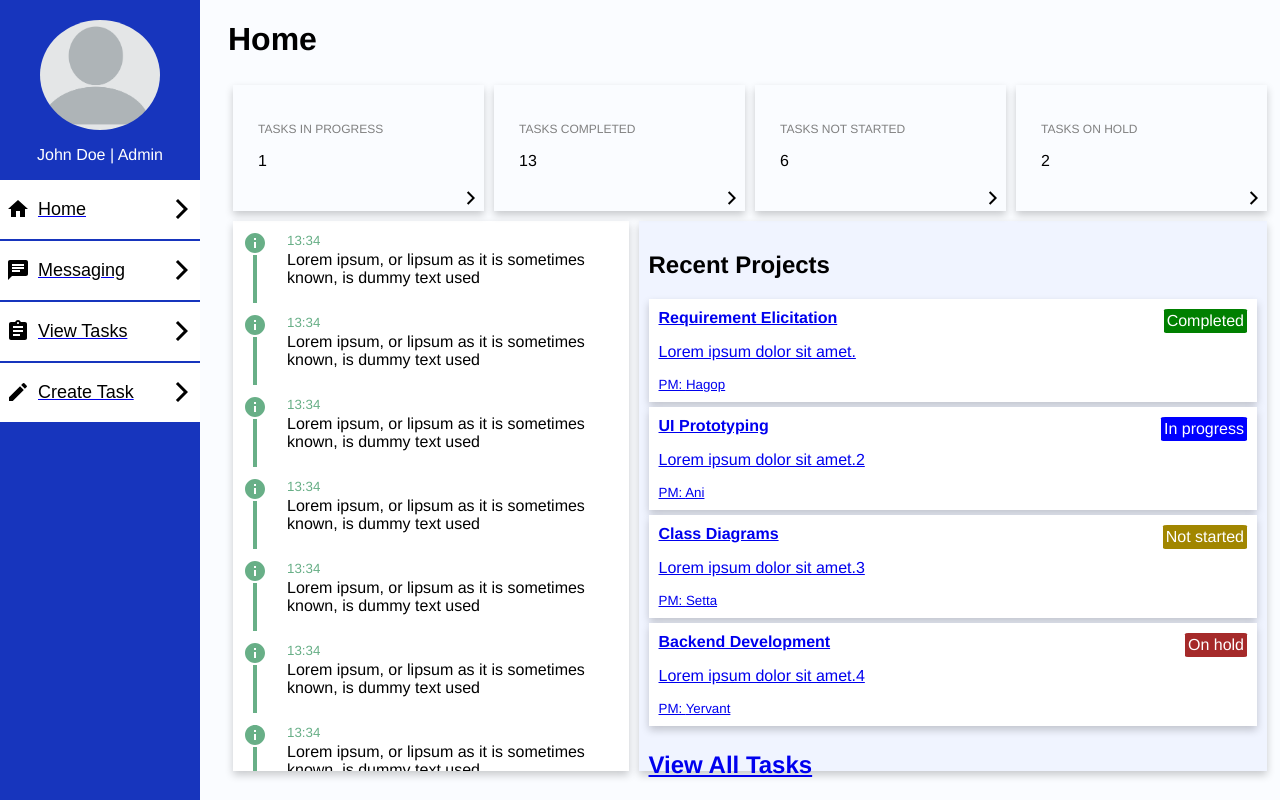
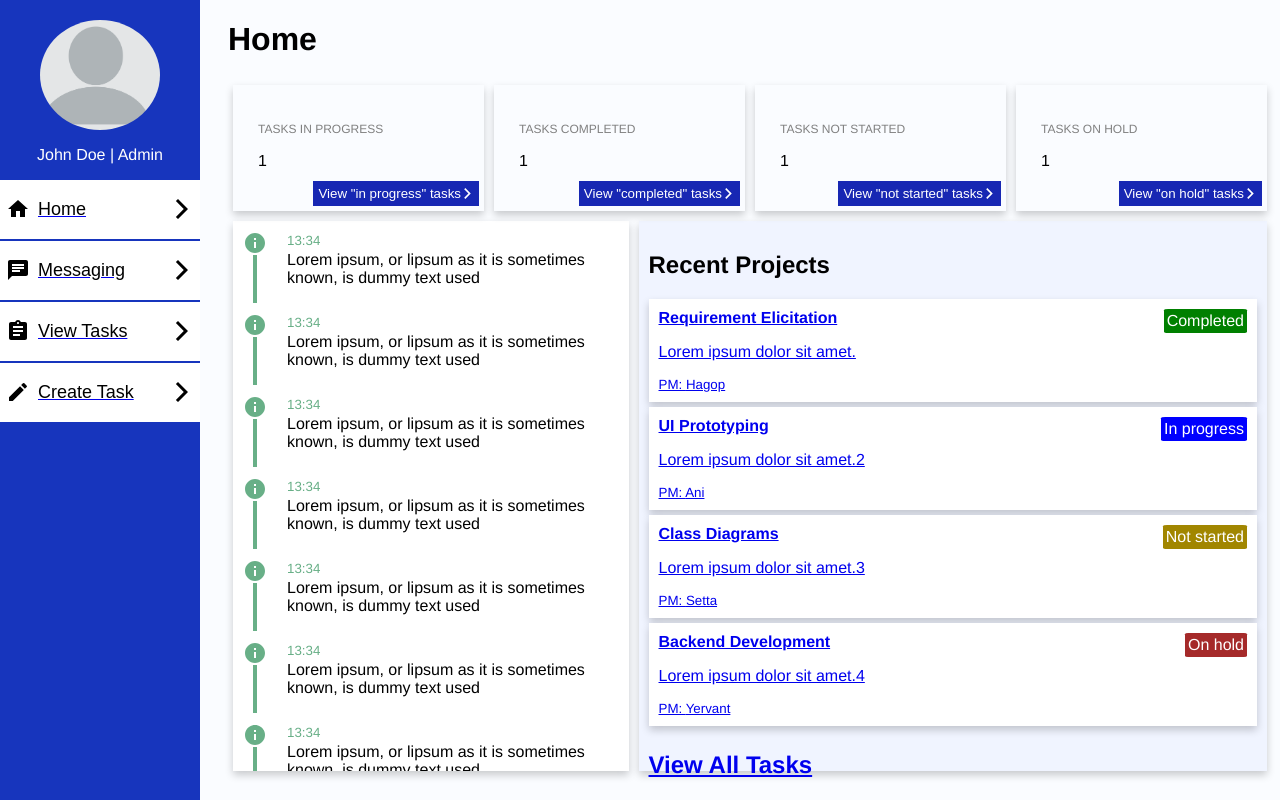
Before and after one commit to SevagSA/Project-Management-Software, a React (Create React App) app in the folder frontend/: page / in a window 1280 px wide. Built offline with nearby package versions, Linux system fonts and the light colour scheme.

Commit message:
Added: Click to view all tasks of status from home

```diff
--- a/frontend/src/Components/Home/Home.js
+++ b/frontend/src/Components/Home/Home.js
@@ -1,18 +1,24 @@
 import styles from "./Styles";
-import {tasks} from "../../DummyData";
+import { tasks } from "../../DummyData";
+import { Link } from "react-router-dom";
 import SmallSquare from "../Widgets/SmallSquare/SmallSquare";
 import TaskList from "../Widgets/Task/TaskList/TaskList";
 import ActivityWidget from "../Widgets/Activity/ActivityWidget/ActivityWidget";
 
 export default function Home() {
+    const inProgressCount = tasks.filter(e => e.status === "In progress").length;
+    const completedCount = tasks.filter(e => e.status === "Completed").length;
+    const notStartedCount = tasks.filter(e => e.status === "Not started").length;
+    const onHoldCount = tasks.filter(e => e.status === "On hold").length;
+
     return (
         <div>
             <h1>Home</h1>
             <styles.WidgetWrapper>
-                <SmallSquare numOfTasks={1} status="in progress" />
-                <SmallSquare numOfTasks={13} status="completed" />
-                <SmallSquare numOfTasks={6} status="Not started" />
-                <SmallSquare numOfTasks={2} status="on hold" />
+                <SmallSquare numOfTasks={inProgressCount} status="in progress" />
+                <SmallSquare numOfTasks={completedCount} status="completed" />
+                <SmallSquare numOfTasks={notStartedCount} status="not started" />
+                <SmallSquare numOfTasks={onHoldCount} status="on hold" />
             </styles.WidgetWrapper>
             <styles.WidgetWrapper>
                 <ActivityWidget />
--- a/frontend/src/Components/Task/TaskSearchResultCard/TaskSearchResultCard.js
+++ b/frontend/src/Components/Task/TaskSearchResultCard/TaskSearchResultCard.js
@@ -18,8 +18,7 @@ export default function TaskSearchResultCard({task}) {
             </styles.Ul>
             <Link exact to={`tasks/${task.id}`}>
                 <styles.TaskDetailBtn>
-                    View Task
-                    <ArrowForwardIosIcon style={styles.ArrowIcon} />
+                    View Task <ArrowForwardIosIcon style={styles.ArrowIcon} />
                 </styles.TaskDetailBtn>
             </Link>
         </styles.Wrapper>
--- a/frontend/src/Components/Task/ViewTasks/ViewTasks.js
+++ b/frontend/src/Components/Task/ViewTasks/ViewTasks.js
@@ -1,10 +1,12 @@
-import {useState} from "react";
+import {useState, useEffect} from "react";
 import styles from "./Styles";
 import {tasks, status} from "../../../DummyData";
+import {useLocation} from "react-router-dom";
 import TaskSearchResultCard from "../TaskSearchResultCard/TaskSearchResultCard";
 
 export default function ViewTasks() {
     const [searchResults, setSearchResults] = useState(tasks);
+    const [statusURLParam, setStatusURLParam] = useState(new URLSearchParams(useLocation().search).get("status"));
 
     const searchTaskByTitle = (e) => {
         const query = e.target.value.toLowerCase();
@@ -12,18 +14,31 @@ export default function ViewTasks() {
         setSearchResults(result);
     };
 
-
     const searchTaskByPM = (e) => {
         const query = e.target.value.toLowerCase();
         const result = tasks.filter(e => e.PM.toLowerCase().includes(query));
         setSearchResults(result);
     };
 
-    const searchTaskByStatus = (e) => {
-        const query = e.target.value;
-        const result = tasks.filter(e => e.status === (query));
+    const searchTaskByStatus = (e = null, statusURLParam = null) => {
+        if (e === null && statusURLParam === null) {
+            return;
+        }
+        let query;
+        if (e === null) {
+            query=statusURLParam.toLowerCase();
+        } else if (statusURLParam === null) {
+            query = e.target.value.toLowerCase();
+        }
+        const result = tasks.filter(e => e.status.toLowerCase() === (query));
         setSearchResults(result);
     };
+
+    useEffect(() => {
+        if (statusURLParam !== null) {
+            searchTaskByStatus(null, statusURLParam);
+        }
+    }, [statusURLParam])
 
     return (
         <styles.Wrapper>
--- a/frontend/src/Components/Widgets/SmallSquare/SmallSquare.js
+++ b/frontend/src/Components/Widgets/SmallSquare/SmallSquare.js
@@ -1,4 +1,5 @@
 import styles from "./Styles";
+import { Link } from "react-router-dom";
 import ArrowForwardIosIcon from '@material-ui/icons/ArrowForwardIos';
 
 
@@ -7,7 +8,12 @@ export default function SmallSquare({status, numOfTasks}) {
         <styles.Wrapper>
             <styles.TaskStatus>tasks {status}</styles.TaskStatus>
             <p>{numOfTasks}</p>
-            <ArrowForwardIosIcon style={styles.ArrowIcon}/>
+            <Link exact to={`/tasks?status=${status}`}>
+            <styles.TaskDetailBtn>
+                View &quot;{status}&quot; tasks
+                <ArrowForwardIosIcon style={styles.ArrowIcon}/>
+            </styles.TaskDetailBtn>
+            </Link>
         </styles.Wrapper>
     )
 }
--- a/frontend/src/Components/Widgets/SmallSquare/Styles.js
+++ b/frontend/src/Components/Widgets/SmallSquare/Styles.js
@@ -14,17 +14,29 @@ const TaskStatus = styled.p`
     color: grey;
 `;
 
+const TaskDetailBtn = styled.button`
+    position: absolute;
+    bottom: 5px;
+    background-color: #1727b3;
+    border: none;
+    color: white;
+    padding: 5px;
+    right: 5px;
+    display: flex;
+    justify-content: flex-end;
+    align-items: center;
+    cursor: pointer;
+`;
+
 const ArrowIcon = {
-    position: "absolute",
-    right: "5",
-    bottom: "5",
-    fontSize: "16px",
+    fontSize: "13px",
 };
 
 const styles = {
     Wrapper,
     TaskStatus,
-    ArrowIcon
+    ArrowIcon,
+    TaskDetailBtn
 }
 
 export default styles;
```
